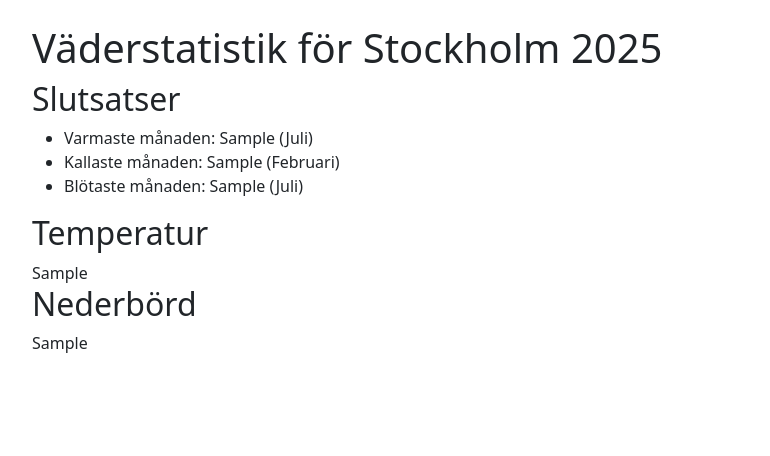
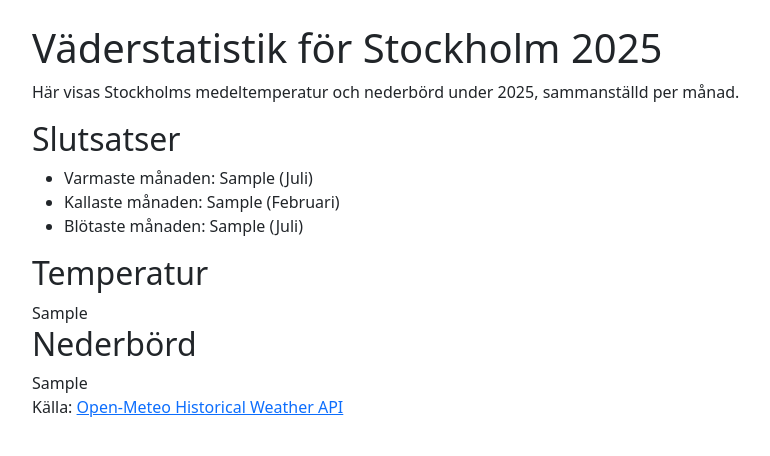
Before and after one commit to ismailg-labs/vaderdashboard, a Flask app: template application/templates/dashboard.html in a window 1280 px wide. Shown: the part 56-512 px from the top of the page, without its empty margins (50-820 px from the left). Run offline with Flask 3, Linux system fonts and the light colour scheme; the template is opened without the code that fills it: most values are stand-ins (such as "Sample title", 1, 10 or a date in 2020).

Commit message:
la till källhänvisning och liten förklarande mening i dashboard.html

```diff
--- a/application/templates/dashboard.html
+++ b/application/templates/dashboard.html
@@ -4,6 +4,7 @@
 
 {% block content %}
     <h1>Väderstatistik för Stockholm 2025</h1>
+    <p>Här visas Stockholms medeltemperatur och nederbörd under 2025, sammanställd per månad.</p>
 
     {% if error %}
         <div class="alert alert-danger">{{ error }}</div>
@@ -21,4 +22,10 @@
         <h2> Nederbörd </h2>
         {{ nederbord_html | safe }}
     {% endif %}
+    <p>
+        Källa:
+        <a href="https://open-meteo.com/en/docs/historical-weather-api">
+            Open-Meteo Historical Weather API
+        </a>
+    </p>
 {% endblock %}
```
